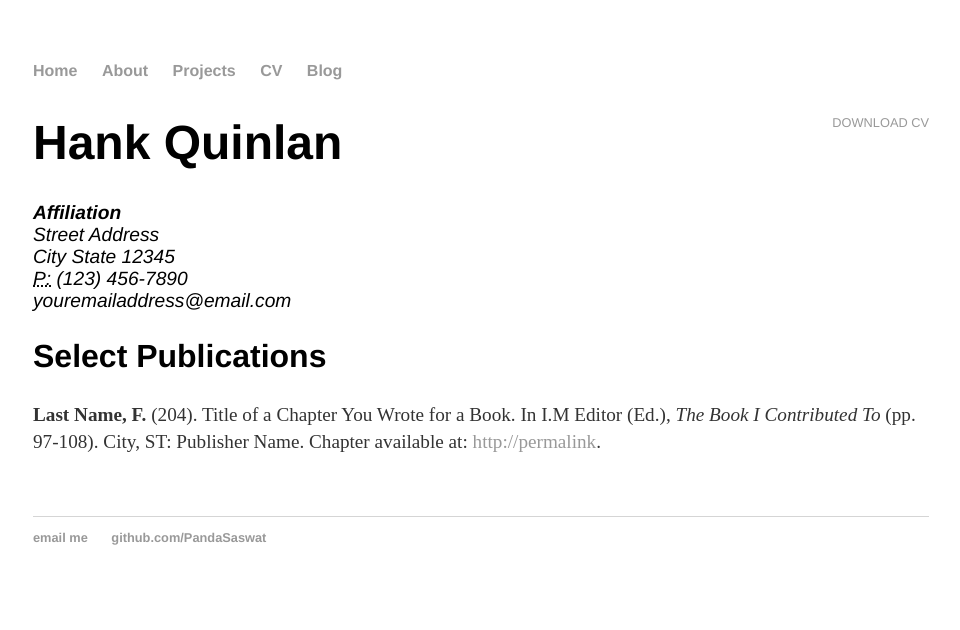
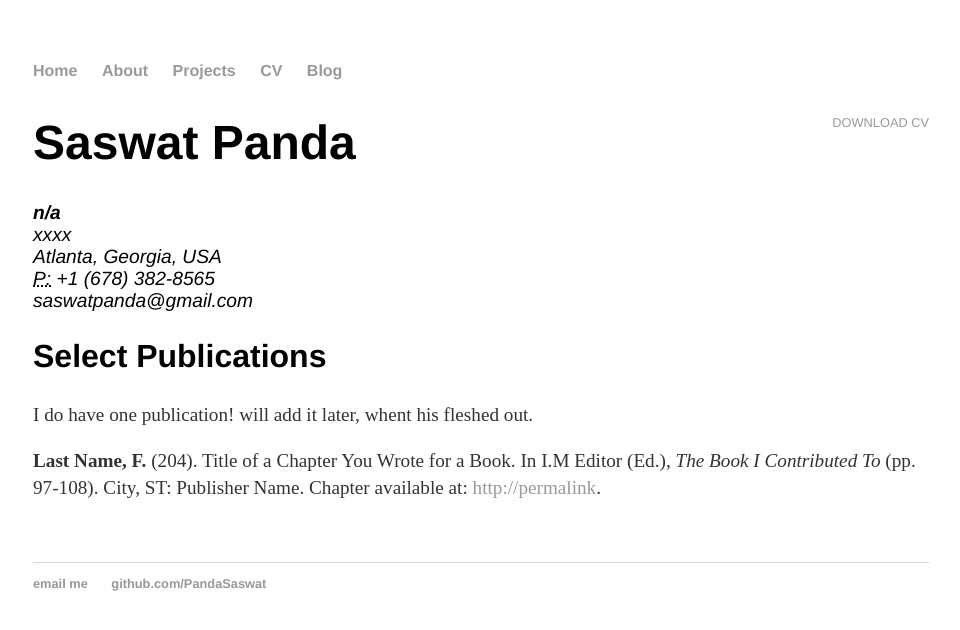
Before and after one commit to saswat/saswat.github.io, a Jekyll site: the page built from cv/index.html, in a window 1280 px wide. Shown: the top 630 px of the page, without its empty margins (159-1119 px from the left). Built offline with Jekyll 4.4.1, drawn with Linux system fonts in a browser that asks for light colours.

Commit message:
Update index.html

```diff
--- a/cv/index.html
+++ b/cv/index.html
@@ -5,17 +5,17 @@ title: CV of Saswat Panda
 
 	<div class="cv">
 		<a href="#" class="download" title="Download CV as PDF">Download CV</a>
-					<h1>Hank Quinlan</h1>
+					<h1>Saswat Panda</h1>
 					<address>
-					<strong>Affiliation</strong><br>
-					Street Address<br>
-					City State 12345<br>
-					<abbr title="phone">P:</abbr> (123) 456-7890<br>
-					<span class="obfuscate">youremailaddress@email.com</span>
+					<strong>n/a</strong><br>
+					xxxx<br>
+					Atlanta, Georgia, USA<br>
+					<abbr title="phone">P:</abbr> +1 (678) 382-8565<br>
+					<span class="obfuscate">saswatpanda@gmail.com</span>
 					</address>
 
 					<h2>Select Publications</h2>
-
+					<p>I do have one publication! will add it later, whent his fleshed out.</p>
 					<p><strong>Last Name, F.</strong> (204). Title of a Chapter You Wrote for a Book. In I.M Editor (Ed.), <em>The Book I Contributed To</em> (pp. 97-108). City, ST: Publisher Name. Chapter available at: <a href="#">http://permalink</a>.
 
 
```
